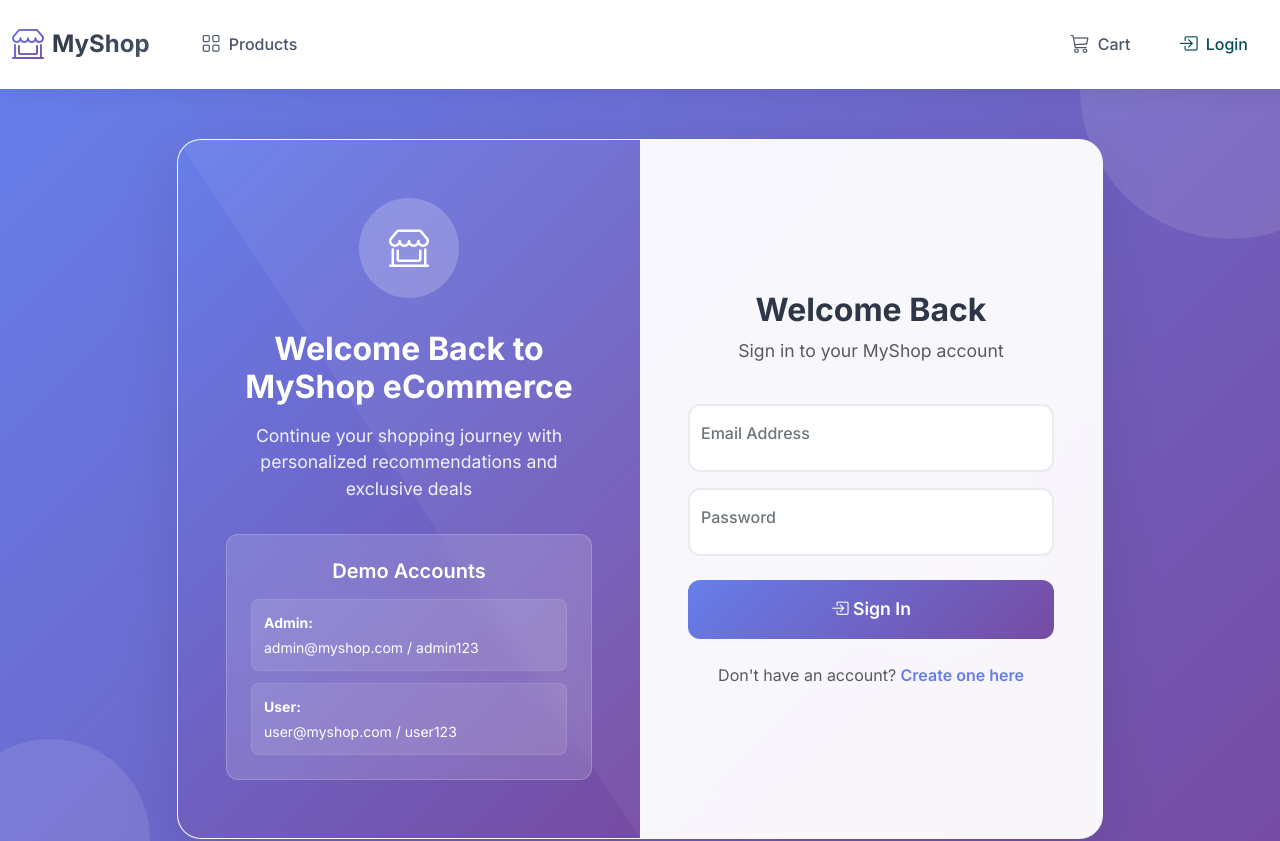
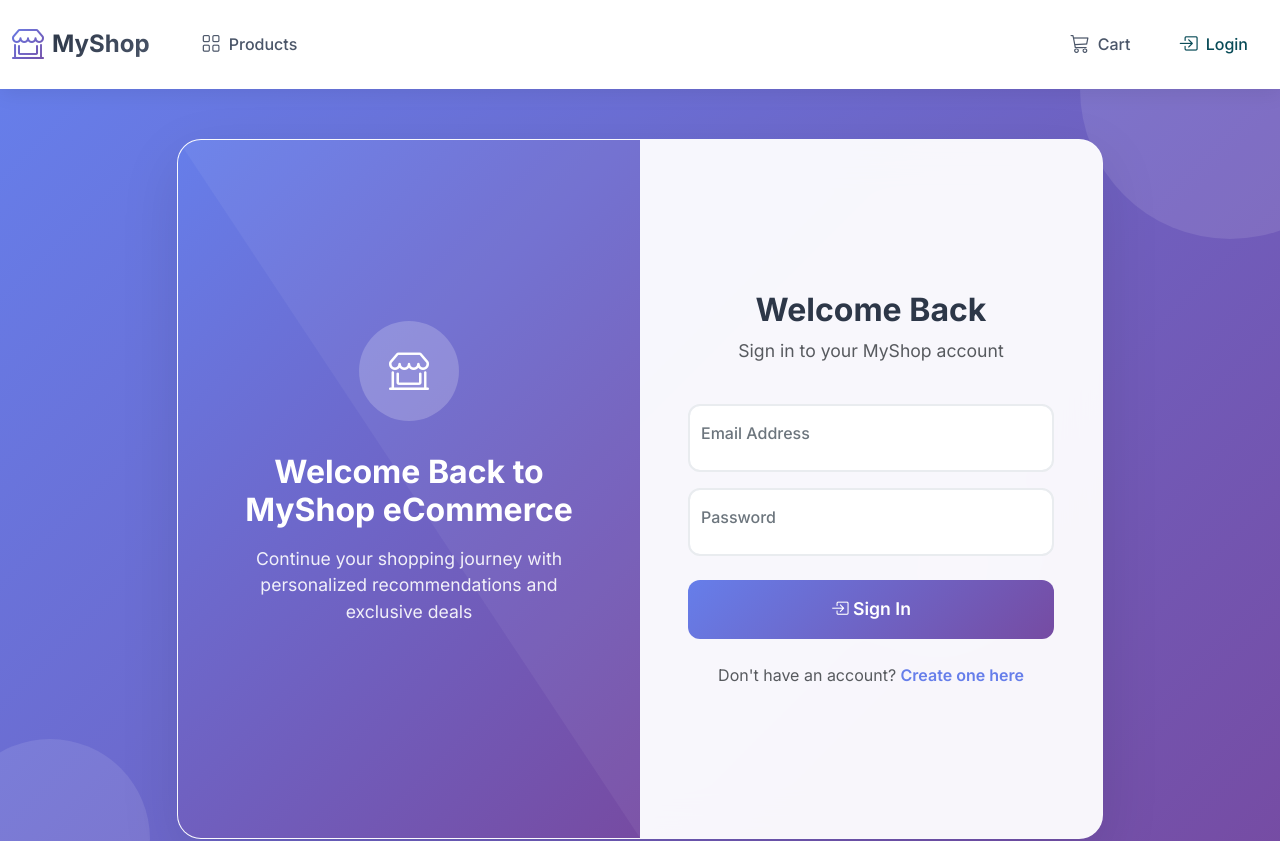
Before and after one commit to A-Alafandi/IPRWC_Frontend, an Angular app: page /login in a window 1280 px wide. Shown: the top 841 px of the page. Built offline with nearby package versions, Linux system fonts and the light colour scheme.

Commit message:
Clean up the login page Removing the demo account details

```diff
--- a/src/app/features/user/components/login/login.component.html
+++ b/src/app/features/user/components/login/login.component.html
@@ -17,16 +17,6 @@
               </div>
               <h2>Welcome Back to MyShop eCommerce</h2>
               <p class="visual-text">Continue your shopping journey with personalized recommendations and exclusive deals</p>
-              <!-- Quick Login Info - Styled Better -->
-              <div class="quick-login-info">
-                <h5>Demo Accounts</h5>
-                <div class="demo-account">
-                  <strong>Admin:</strong> admin&#64;myshop.com / admin123
-                </div>
-                <div class="demo-account">
-                  <strong>User:</strong> user&#64;myshop.com / user123
-                </div>
-              </div>
             </div>
           </div>
 
```
